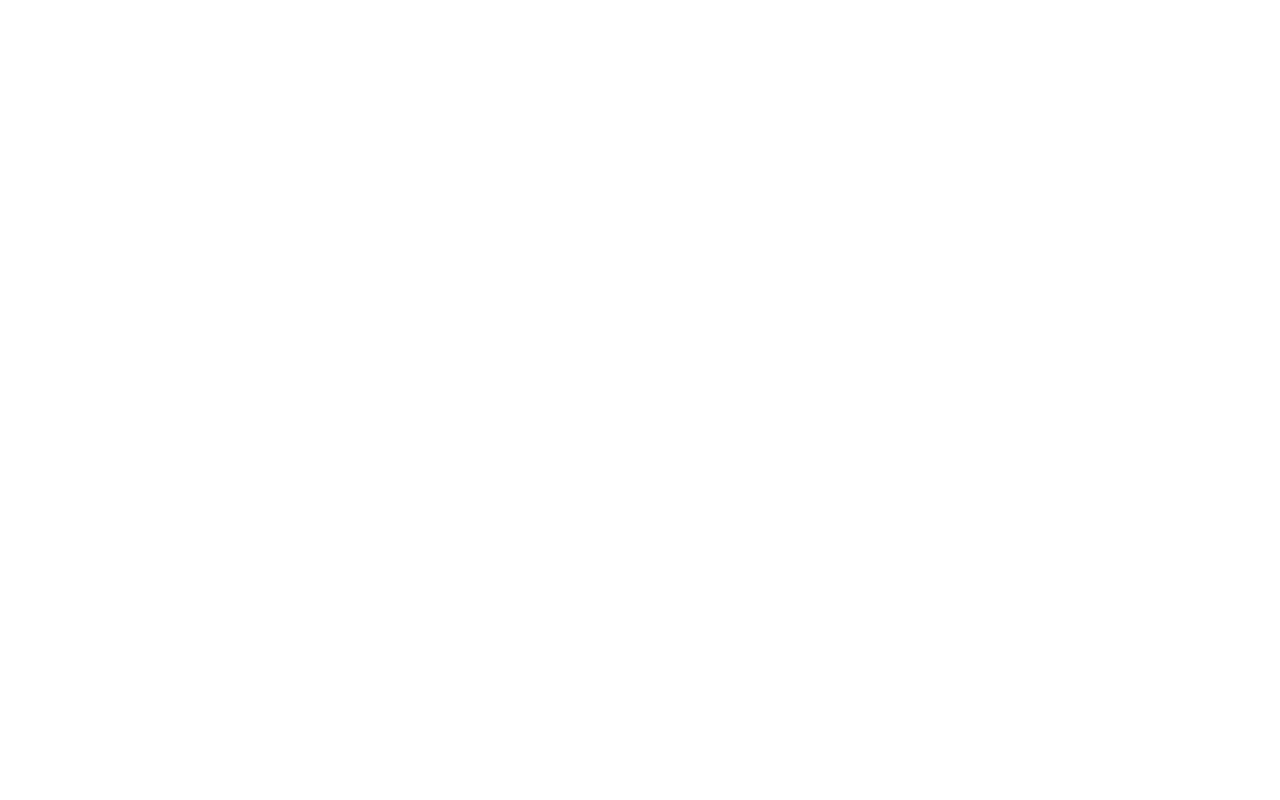
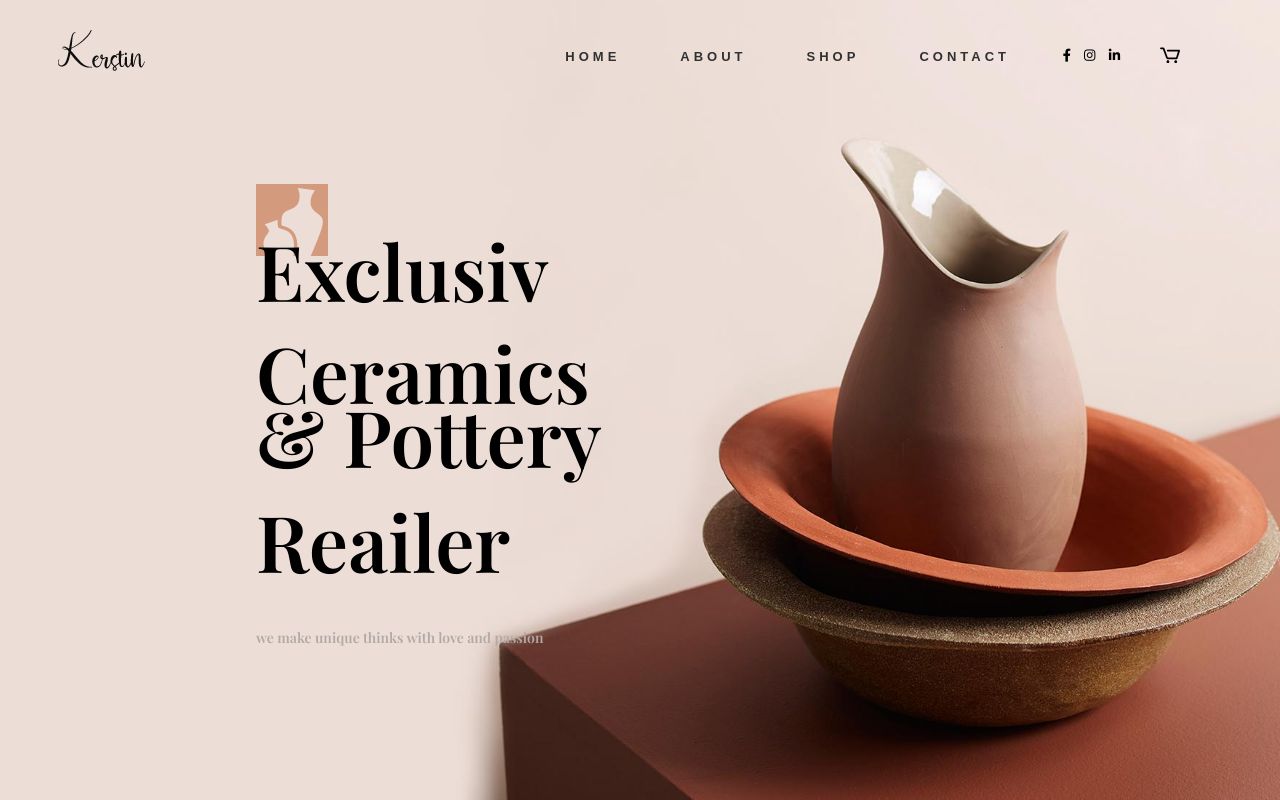
Before and after one commit to LarissaAzevedo/DesafioCSS, a website: page index.html in a window 1280 px wide. Drawn offline with nearby package versions, Linux system fonts and the light colour scheme; files that its build step writes are made by us from their sources.

Commit message:
feat: add header section

```diff
--- a/index.html
+++ b/index.html
@@ -4,9 +4,49 @@
   <meta charset="UTF-8">
   <meta name="viewport" content="width=device-width, initial-scale=1.0">
   <link rel="stylesheet" href="/css/style.css">
+  <link rel="stylesheet" href="https://cdnjs.cloudflare.com/ajax/libs/font-awesome/6.1.2/css/all.min.css">
+  <link rel="preconnect" href="https://fonts.googleapis.com">
+  <link rel="preconnect" href="https://fonts.gstatic.com" crossorigin>
+  <link href="https://fonts.googleapis.com/css2?family=Playfair+Display:wght@600&display=swap" rel="stylesheet">
+
   <title>Document</title>
 </head>
 <body>
+  <header class="header">
+    <div class="header__logo-text">
+      <img src="/img/kerstin-logo.png" alt="kerstin logo">
+    </div>
 
+    <div class="header__menu-navbar">
+      <ul>
+        <li>home</li>
+        <li>about</li>
+        <li>shop</li>
+        <li>contact</li>
+      </ul>
+    </div>
+
+    <div class="header__social-links">
+      <i class="fab fa-facebook-f"></i>
+      <i class="fa-brands fa-instagram"></i>
+      <i class="fa-brands fa-linkedin-in"></i>
+    </div>
+
+    <div class="header__market-icon">
+      <img src="/img/cart.svg" alt="cart icon">
+    </div>
+
+
+    <div class="header__title">
+      <img src="img/home-slider-2.png" alt="logo imagem">
+      <hgroup>
+        <h1 class="title">
+          Exclusiv <br> Ceramics
+        </h1>
+        <h2>& Pottery Reailer</h2>
+      </hgroup>
+      <p>we make unique thinks with love and passion</p>
+    </div>
+  </header>
 </body>
 </html>
--- /dev/null
+++ b/sass/base/_base.scss
@@ -0,0 +1,20 @@
+
+*,
+*::after,
+*::before {
+  margin: 0;
+  padding: 0;
+  box-sizing: inherit;
+}
+
+html {
+  // this defines what 1 rem is
+  font-size: 62.5%;
+}
+
+body {
+  box-sizing: border-box;
+}
+ol, ul {
+	list-style: none;
+}
--- /dev/null
+++ b/sass/layout/_header.scss
@@ -0,0 +1,97 @@
+.header {
+  background-image: url(/img/home-slider-1.jpg);
+  height: 100vh;
+  background-size: cover;
+
+
+  &__logo-text {
+    position: absolute;
+    top: 3rem;
+    left: 4rem;
+  }
+
+  &__menu-navbar {
+    position: absolute;
+    top: 4.9rem;
+    right: 27rem;
+
+    ul {
+      text-transform: uppercase;
+      font-family: 'Montserrat', sans-serif;
+
+      li {
+        float: left;
+        font-size: 13px;
+        font-weight: bold;
+        color: #303030;
+        letter-spacing: 0.4rem;
+        transition: .3s;
+
+        &:not(:last-child) {
+          margin-right: 6rem;
+        }
+
+        &:hover {
+          color: #b67453;
+          cursor: pointer;
+        }
+      }
+    }
+  }
+
+  &__social-links {
+    position: absolute;
+    top: 4.8rem;
+    right: 16rem;
+    font-size: 1.3rem;
+
+    i {
+      cursor: pointer;
+
+      &:not(:last-child) {
+        margin-right: 1rem;
+      }
+    }
+  }
+
+  &__market-icon {
+    img {
+      position: absolute;
+      top: 4.5rem;
+      right: 10rem;
+      font-size: 0.3rem;
+      height: 2rem;
+      cursor: pointer;
+    }
+  }
+
+  &__title {
+    position: absolute;
+    top: 23%;
+    left: 20%;
+    // background-color: red;
+    width: 40%;
+    height: 50%;
+
+    font-family: "Playfair Display";
+
+    img {
+      margin-bottom: -4rem;
+    }
+
+    h1 {
+      font-size: 7.71rem;
+    }
+    h2 {
+      font-size: 7.81rem;
+      margin-top: -4rem;
+    }
+
+    p  {
+      margin-top: 3rem;
+      font-size: 14px;
+      line-height: 30px;
+      color: rgb(177, 169, 165);
+    }
+  }
+}
--- a/sass/main.scss
+++ b/sass/main.scss
@@ -0,0 +1,3 @@
+@import "base/base";
+
+@import "layout/header"
```
Also changed, not shown: css/style.css (added), img/cart.svg (added), img/home-slider-1.jpg (added), img/home-slider-2.png (added), img/kerstin-logo.png (added).
